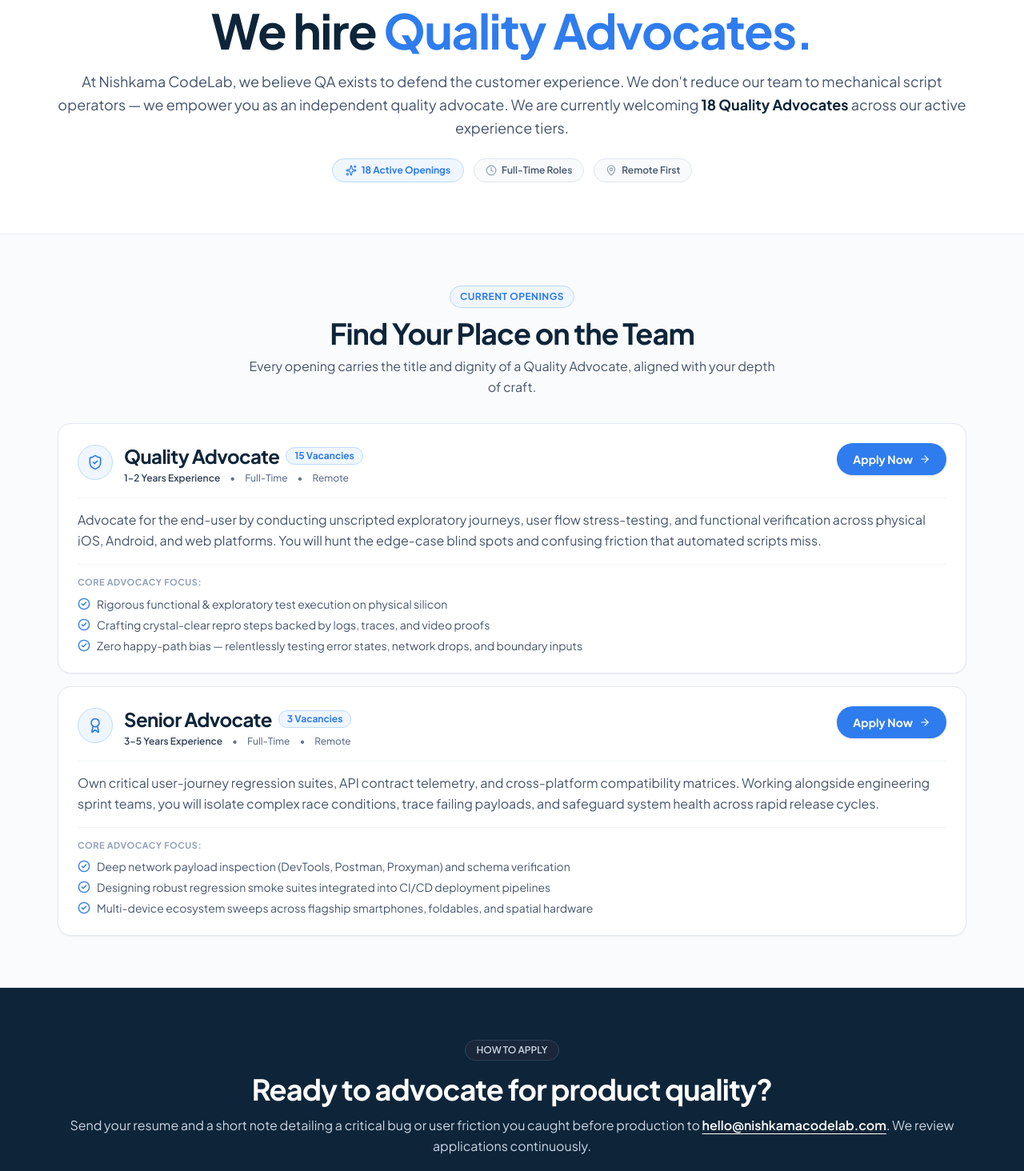
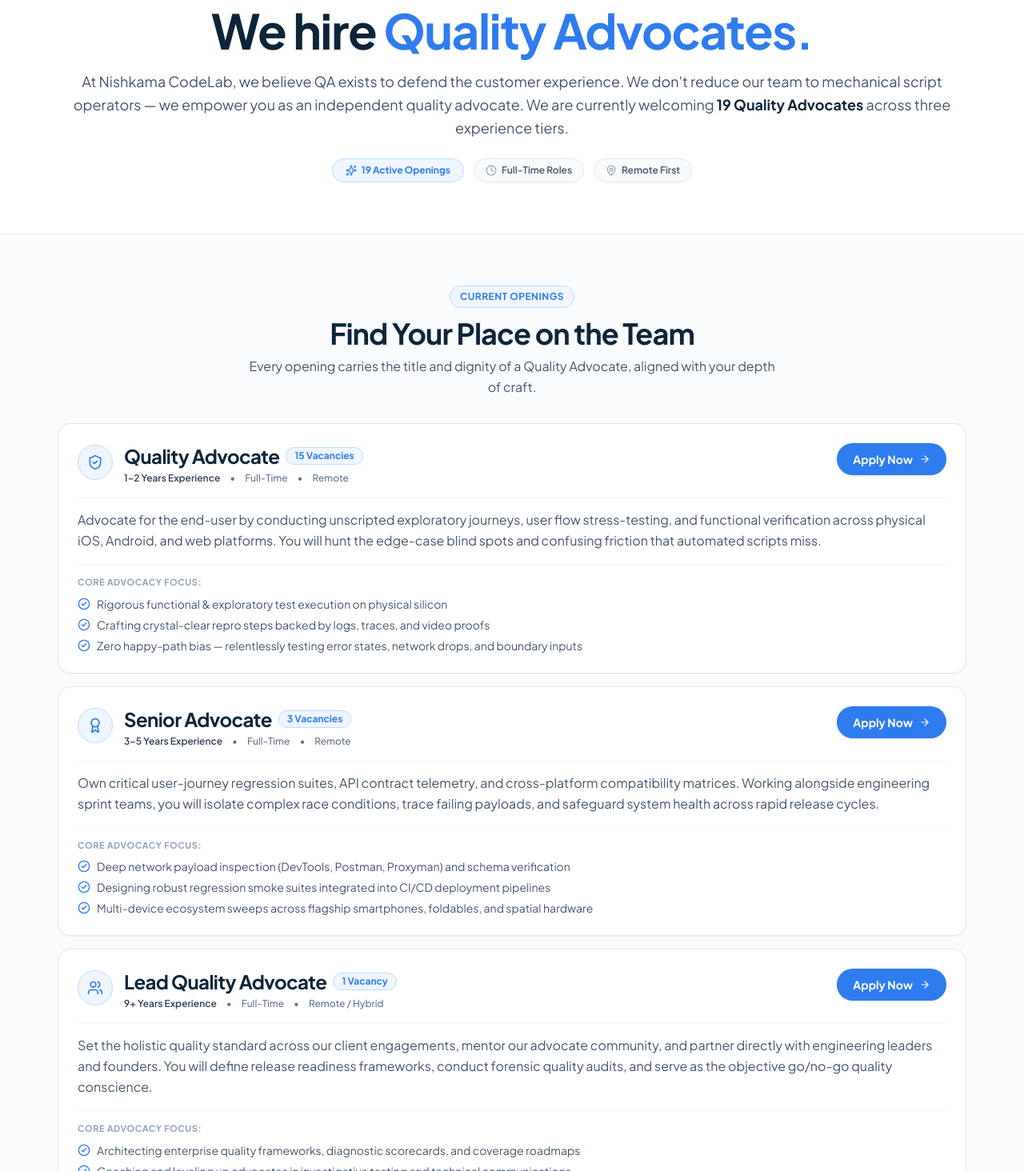
Before and after one commit to Yushu4u/nishkama-cl, a Next.js app: page /careers in a window 1280 px wide. Shown: the part 266-1730 px from the top of the page at 80% size. Built offline with nearby package versions, Linux system fonts and the light colour scheme.

Commit message:
fix(careers): restore Lead Quality Advocate role alongside Quality Advocate and Senior Advocate

```diff
--- a/src/app/careers/page.tsx
+++ b/src/app/careers/page.tsx
@@ -8,6 +8,7 @@ import {
   MapPin,
   Clock,
   Sparkles,
+  Users,
   Award,
 } from "lucide-react";
 import { Button } from "@/components/Button";
@@ -16,7 +17,7 @@ import { siteConfig } from "@/data/siteConfig";
 export const metadata: Metadata = {
   title: "Careers — Join the Quality Advocates | Nishkama CodeLab",
   description:
-    "We don't hire test runners; we hire Quality Advocates. Explore our 18 active openings: Quality Advocate (1–2 yrs) and Senior Advocate (3–5 yrs).",
+    "We don't hire test runners; we hire Quality Advocates. Explore our 19 active openings: Quality Advocate (1–2 yrs), Senior Advocate (3–5 yrs), and Lead Quality Advocate (9+ yrs).",
 };
 
 interface Role {
@@ -73,6 +74,25 @@ const openAdvocacyRoles: Role[] = [
     ],
     mailtoSubject: "Application for Senior Advocate (3-5 Years Experience)",
   },
+  {
+    id: "lead-quality-advocate",
+    advocacyTitle: "Lead Quality Advocate",
+    openings: "1 Vacancy",
+    openingsCount: 1,
+    experience: "9+ Years Experience",
+    type: "Full-Time",
+    location: "Remote / Hybrid",
+    icon: Users,
+    highlight: "Quality Strategy & Governance",
+    description:
+      "Set the holistic quality standard across our client engagements, mentor our advocate community, and partner directly with engineering leaders and founders. You will define release readiness frameworks, conduct forensic quality audits, and serve as the objective go/no-go quality conscience.",
+    advocacyFocus: [
+      "Architecting enterprise quality frameworks, diagnostic scorecards, and coverage roadmaps",
+      "Coaching and leveling up advocates in investigative testing and technical communications",
+      "High-stakes go/no-go release governance and executive stakeholder advisories",
+    ],
+    mailtoSubject: "Application for Lead Quality Advocate (9+ Years Experience)",
+  },
 ];
 
 export default function CareersPage() {
@@ -101,7 +121,7 @@ export default function CareersPage() {
             <strong className="text-[#0E2539] font-bold">
               {totalOpenings} Quality Advocates
             </strong>{" "}
-            across our active experience tiers.
+            across three experience tiers.
           </p>
 
           {/* Quick Summary Pill Bar */}
```
